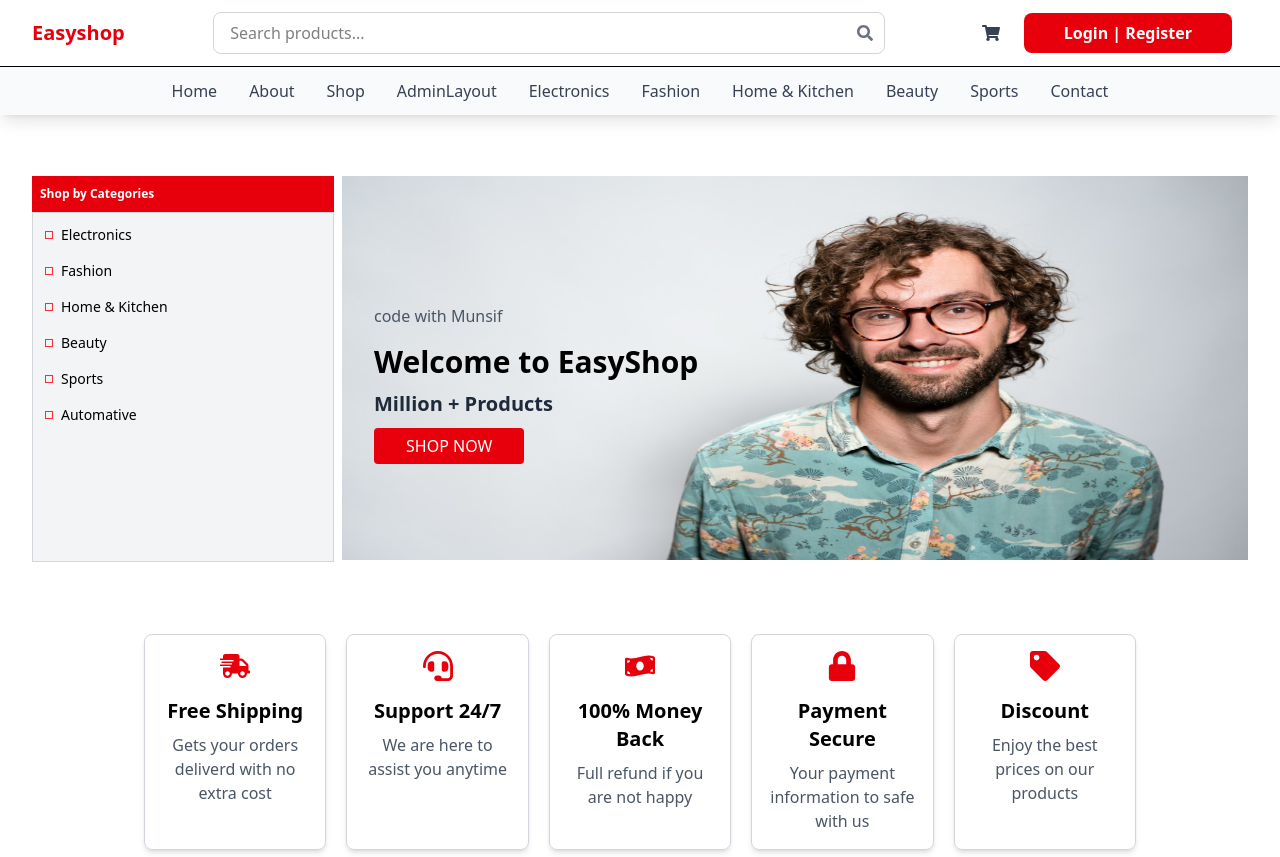
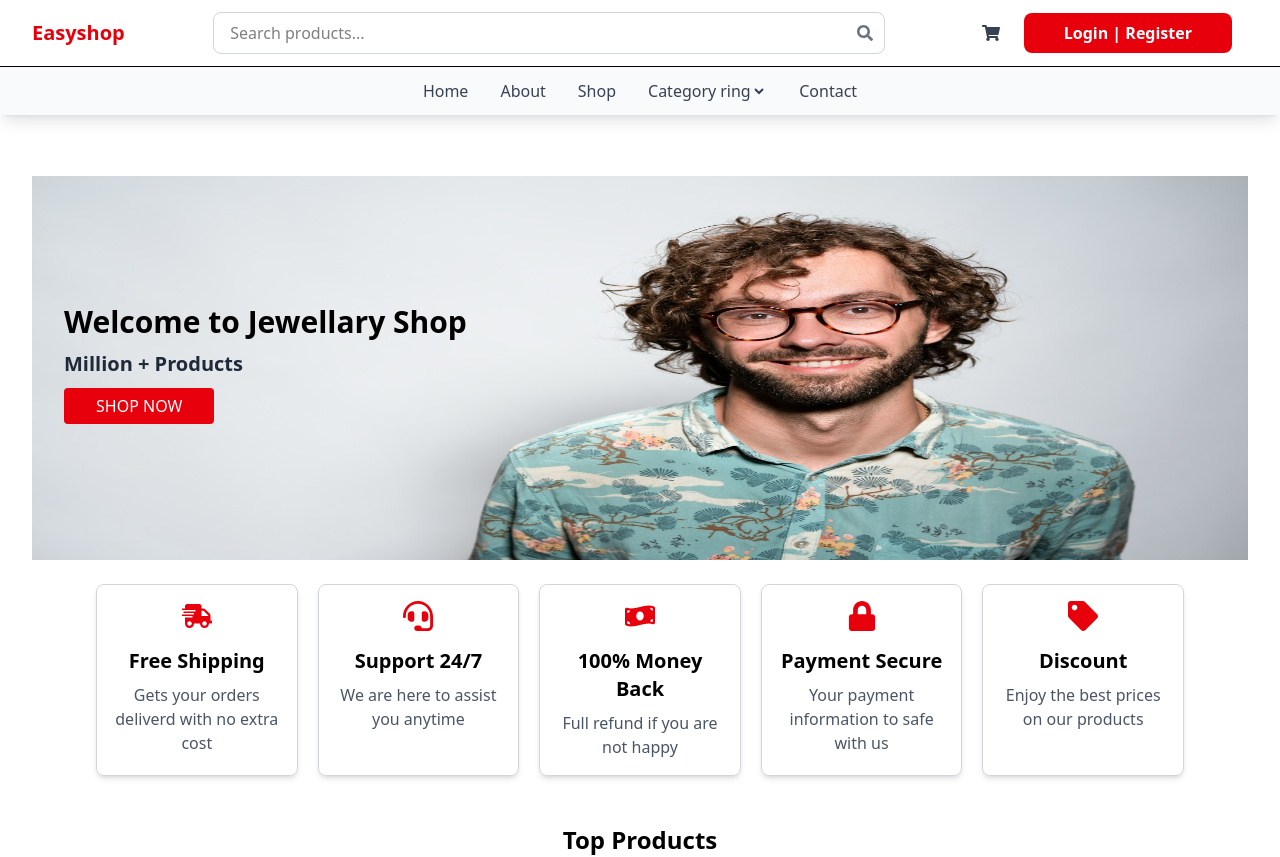
Before and after one commit to Muhammad-Munsif/e-commerce, a React (Vite) app: page / in a window 1280 px wide. Shown: the top 857 px of the page. Built offline with nearby package versions, Linux system fonts and the light colour scheme.

Commit message:
To create files and changes into categoriesManagement jsx

```diff
--- a/src/App.jsx
+++ b/src/App.jsx
@@ -25,6 +25,7 @@ import TrackYourOrder from "./Components/TrackYourOrder";
 import DashboardLayout from "./Components/DashboardLayout";
 import AdminLayout from "./Components/admin/AdminLayout";
 import Error404 from "./Components/Error404";
+import Category from "./pages/Category";
 
 function App() {
   const [order, setOrder] = useState(null);
@@ -60,6 +61,7 @@ function App() {
             <Route path="/home-kitchen" element={<HomeKitchen />} />
             <Route path="/beauty" element={<Beauty />} />
             <Route path="/sports" element={<Sports />} />
+            <Route path="/category" element={<Category />} />
             <Route path="/wishlist" element={<Wishlist />} />
             <Route path="/track-order" element={<TrackYourOrder />} />
             <Route path="/track-order/:orderId" element={<TrackYourOrder />} />
--- a/src/Components/About.jsx
+++ b/src/Components/About.jsx
@@ -95,7 +95,7 @@ const About = () => {
   ];
 
   return (
-    <div className="min-h-screen bg-gray-50 pt-40">
+    <div className="min-h-screen bg-gray-50 pt-40 gbg">
       {/* Hero Section */}
       <section className="bg-gradient-to-r from-indigo-500 via-purple-500 to-pink-500  text-white py-20">
         <div className="container mx-auto px-4 sm:px-6 lg:px-8 text-center">
--- a/src/Components/InfoSection.jsx
+++ b/src/Components/InfoSection.jsx
@@ -36,7 +36,7 @@ const InfoSection = () => {
     },
   ];
   return (
-    <div className="bg-white pb-8 p-12">
+    <div className="bg-white max-w-7xl">
       <div className="container mx-auto mt-2 px-4 md:px-16 lg:px-24 grid grid-cols-1 md:grid-cols-2 lg:grid-cols-5 gap-5">
         {infoItems.map((item, index) => (
           <div
--- a/src/Components/Navbar.jsx
+++ b/src/Components/Navbar.jsx
@@ -170,12 +170,15 @@ const Navbar = () => {
         </Link>
 
         <Link
-          to="/admin"
+          to="/category"
           className="text-gray-700 hover:text-blue-600 font-medium transition-colors"
         >
-          AdminLayout
+          Category
+          <select>
+            <option value="">ring</option>
+          </select>
         </Link>
-        <Link
+        {/* <Link
           to="/electronics"
           className="text-gray-700 hover:text-blue-600 font-medium transition-colors"
         >
@@ -204,7 +207,7 @@ const Navbar = () => {
           className="text-gray-700 hover:text-blue-600 font-medium transition-colors"
         >
           Sports
-        </Link>
+        </Link> */}
         <Link
           to="/contact-support"
           className="text-gray-700 hover:text-blue-600 font-medium transition-colors"
@@ -247,6 +250,13 @@ const Navbar = () => {
                   Shop
                 </Link>
                 <Link
+                  to="/admin/*"
+                  className="p-3 text-gray-700 hover:bg-blue-50 hover:text-blue-600 rounded-lg transition-colors font-medium"
+                  onClick={closeMobileMenu}
+                >
+                  Category
+                </Link>
+                <Link
                   to="/contact-support"
                   className="p-3 text-gray-700 hover:bg-blue-50 hover:text-blue-600 rounded-lg transition-colors font-medium"
                   onClick={closeMobileMenu}
@@ -254,17 +264,10 @@ const Navbar = () => {
                   Contact
                 </Link>
 
-                <Link
-                  to="/admin/*"
-                  className="p-3 text-gray-700 hover:bg-blue-50 hover:text-blue-600 rounded-lg transition-colors font-medium"
-                  onClick={closeMobileMenu}
-                >
-                  AdminLayout
-                </Link>
               </div>
 
               {/* Category Links */}
-              <div className="mb-6">
+              {/* <div className="mb-6">
                 <h3 className="text-sm font-semibold text-gray-500 uppercase mb-3">
                   Categories
                 </h3>
@@ -305,7 +308,7 @@ const Navbar = () => {
                     Sports
                   </Link>
                 </div>
-              </div>
+              </div> */}
 
               {/* Mobile Login Button */}
               <button
--- /dev/null
+++ b/src/pages/Category.jsx
@@ -0,0 +1,11 @@
+import React from 'react'
+
+const Category = () => {
+  return (
+    <div className='mt-30'>
+      <h1>category designed</h1>
+    </div>
+  )
+}
+
+export default Category
--- a/src/pages/Home.jsx
+++ b/src/pages/Home.jsx
@@ -21,7 +21,7 @@ const Home = () => {
     <div>
       <div className="bg-white">
         <div className="container mx-auto mt-40 px-4 md:px-16 lg:px-8 py-4 flex flex-col md:flex-row space-x-2">
-          <div className="w-full h-full md:w-3/12 ">
+          {/* <div className="w-full h-full md:w-3/12 ">
             <div className="bg-red-600 text-xs px-2 py-2.5 font-bold text-white">
               Shop by Categories
             </div>
@@ -36,12 +36,12 @@ const Home = () => {
                 </li>
               ))}
             </ul>
-          </div>
-          <div className="w-full md:w-9/12 mt-8 md:mt-0 h-96 relative rounded-lg">
+          </div> */}
+          <div className="w-full  mt-8 md:mt-0 h-96 relative rounded-lg">
             <img src={Person} alt="not found" className="w-full h-full" />
             <div className="absolute top-32 left-8">
-              <p className="text-gray-600 mb-4">code with Munsif</p>
-              <h2 className="text-3xl font-bold">Welcome to EasyShop</h2>
+              {/* <p className="text-gray-600 mb-4">code with Munsif</p> */}
+              <h2 className="text-3xl font-bold">Welcome to Jewellary Shop</h2>
               <p className="text-xl mt-2.5 text-gray-800 font-bold">
                 Million + Products
               </p>
@@ -55,7 +55,7 @@ const Home = () => {
           </div>
         </div>
         <InfoSection />
-        <CategorySection />
+        {/* <CategorySection /> */}
         <div className="container mx-auto py-12 px-4 md:px-16 lg:px-24 ">
           <h2 className="text-2xl font-bold mb-6 text-center">Top Products</h2>
           <div className="grid grid-cols-1 sm:grid-cols-2 md:grid-cols-4 lg:grid-cols-5 gap-6 cursor-pointer">
--- a/src/pages/Wishlist.jsx
+++ b/src/pages/Wishlist.jsx
@@ -135,7 +135,7 @@ const Wishlist = () => {
                     className="w-12 h-12 bg-gray-100 hover:bg-gray-200 text-gray-600 rounded-lg transition-colors flex items-center justify-center"
                     aria-label="Remove from wishlist"
                   >
-                    <FaTrash />
+                    <FaTrash  className="w-75 h-75" />
                   </button>
                 </div>
               </div>
```
